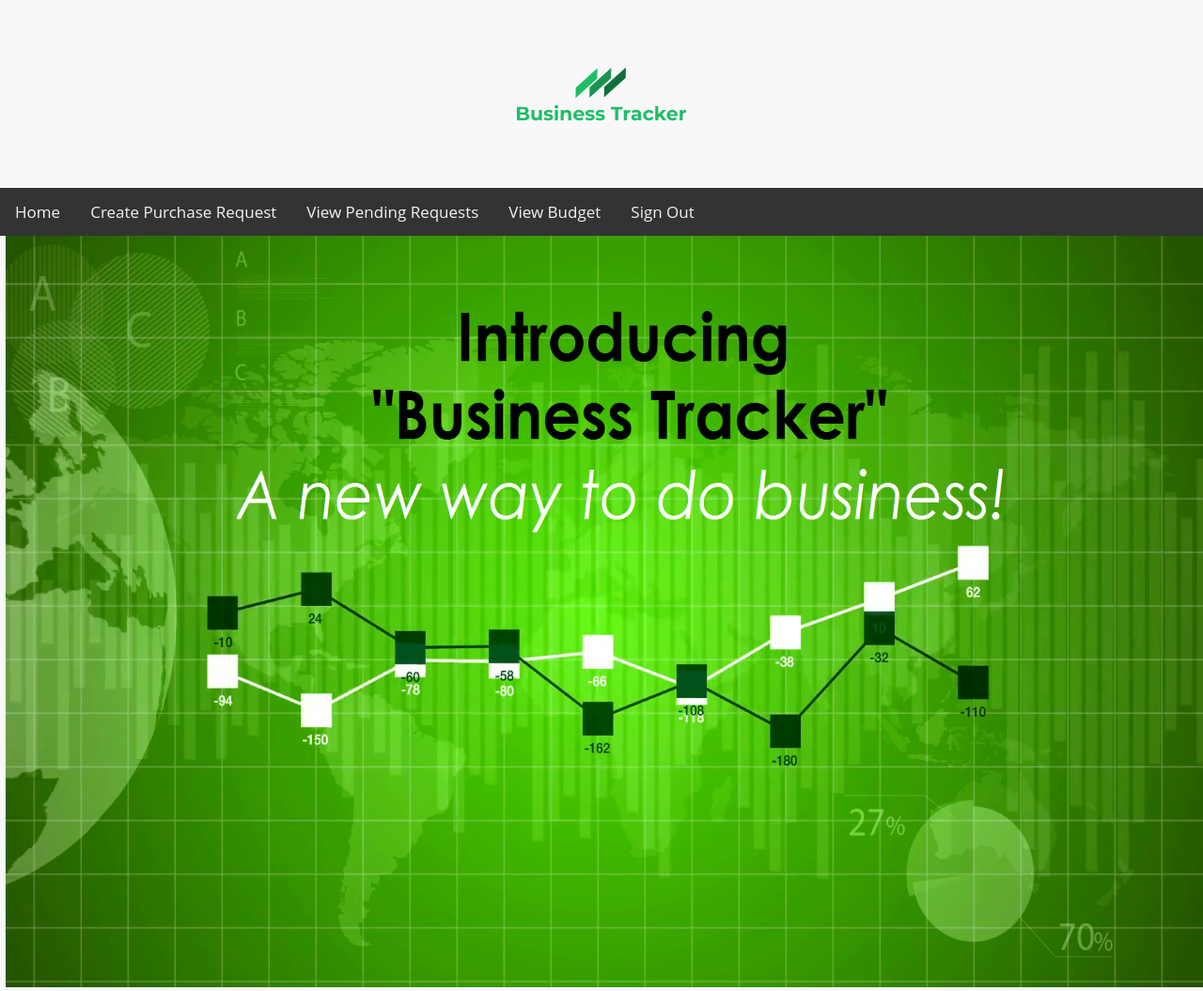
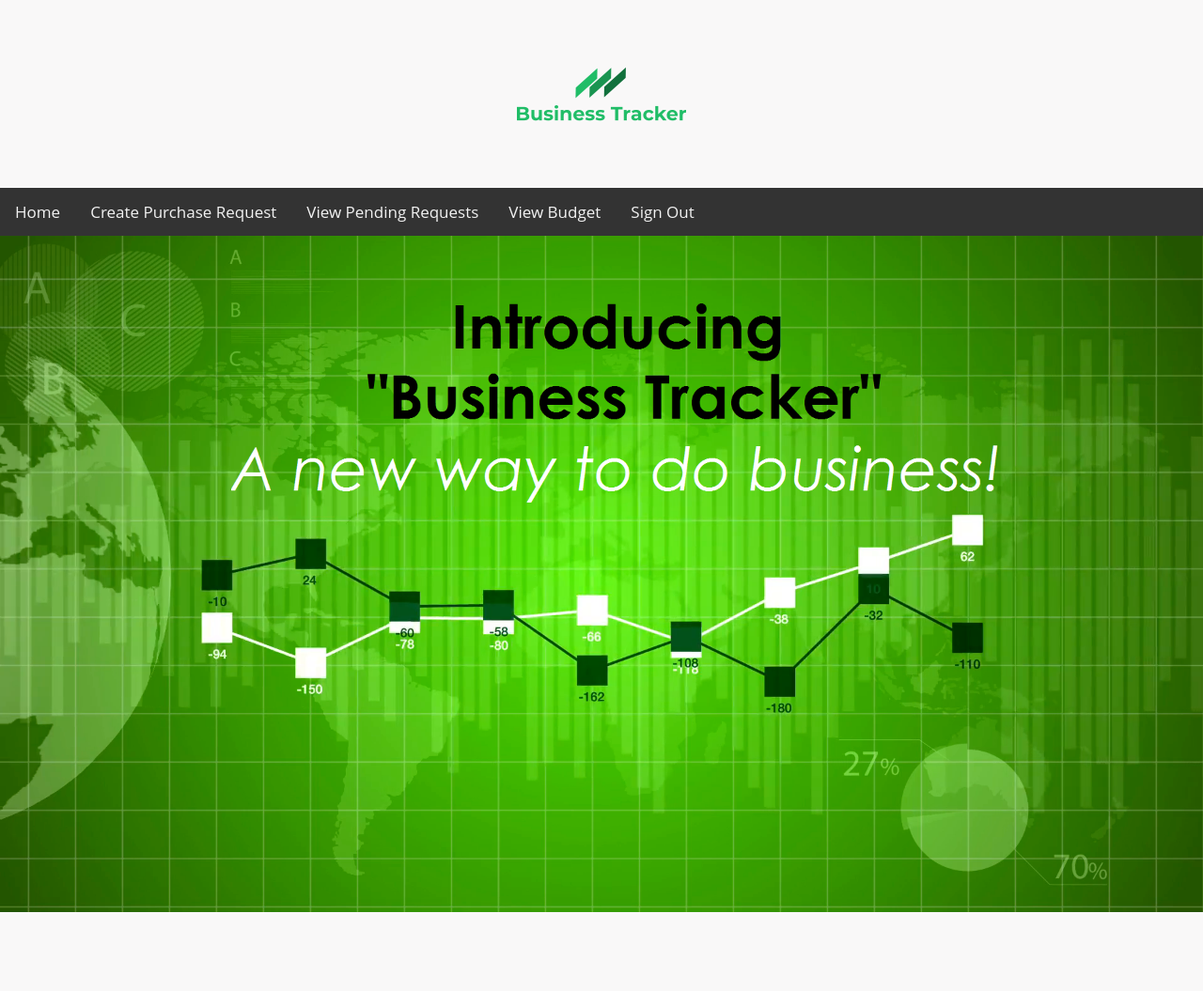
Before and after one commit to muffinman148/cis444-web-project, a PHP site: page /HTML/clientHome.html in a window 1280 px wide. Shown: the whole page at 94% size. After the commit the page ends 971 px from the top, so only its background shows below. Run offline with PHP 8.4, Linux system fonts and the light colour scheme.

Commit message:
Home Page - Fixes home page image.

```diff
--- a/CSS/stylesheet.css
+++ b/CSS/stylesheet.css
@@ -215,7 +215,5 @@ button.searchButton {
 }
 
 .HomeBackground{
-    margin-left: -16%;
     width:100vw;
-    height:100vh;
 }
--- a/HTML/clientHome.html
+++ b/HTML/clientHome.html
@@ -15,6 +15,7 @@
 	</nav>
 </head>
 <body>
+    <img src="../Images/HomeBackground.PNG" alt = "HomeBack" id = "HomeBack" class = "HomeBackground">
     <div class="content">
         <div class="wrapper">
             <!--
@@ -28,9 +29,6 @@
                 </div>
             </div>
             -->
-
-            	<img src="../Images/HomeBackground.PNG" alt = "HomeBack" id = "HomeBack" class = "HomeBackground">
-
         </div> <!-- End wrapper -->
     </div> <!-- End content -->
 </body>
```
